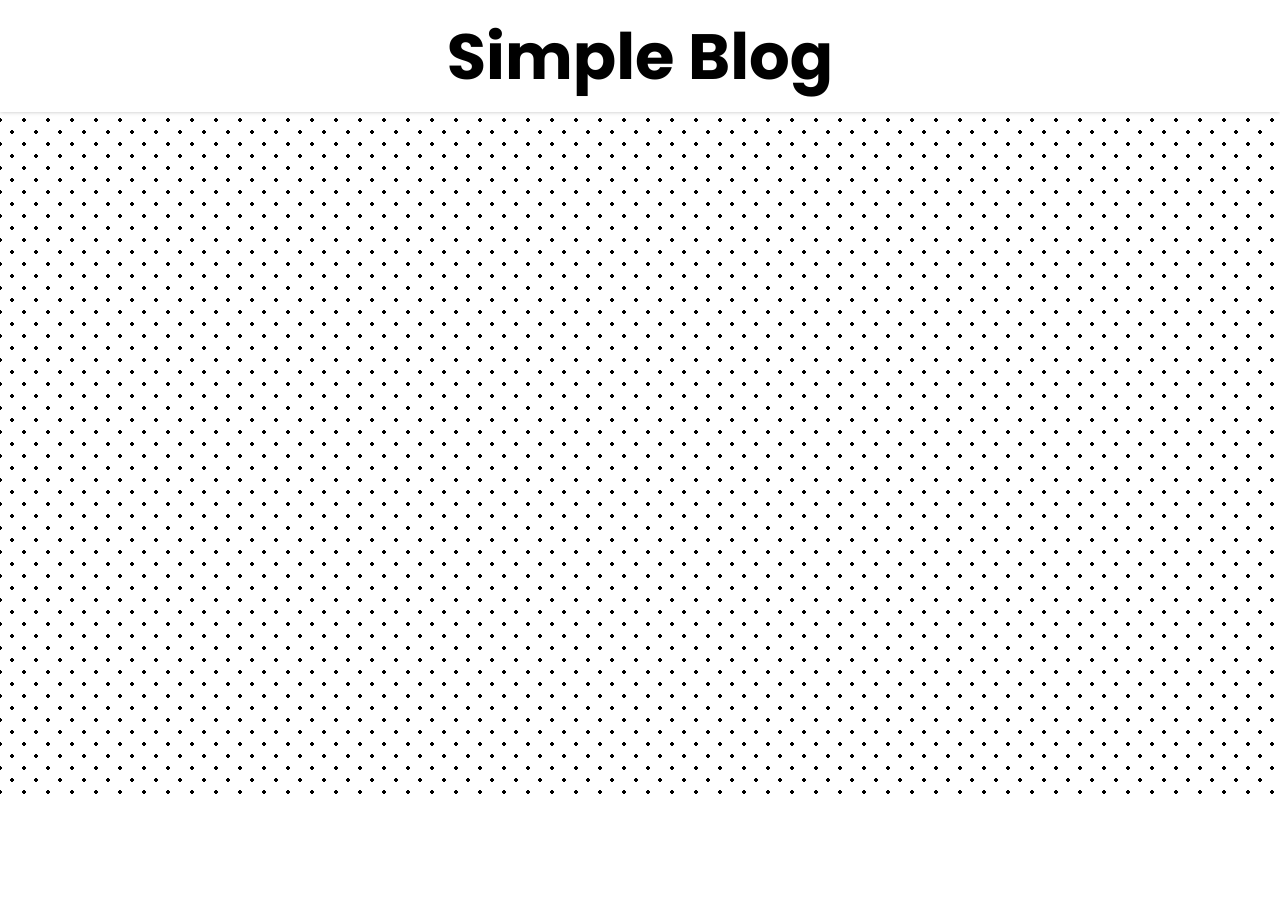
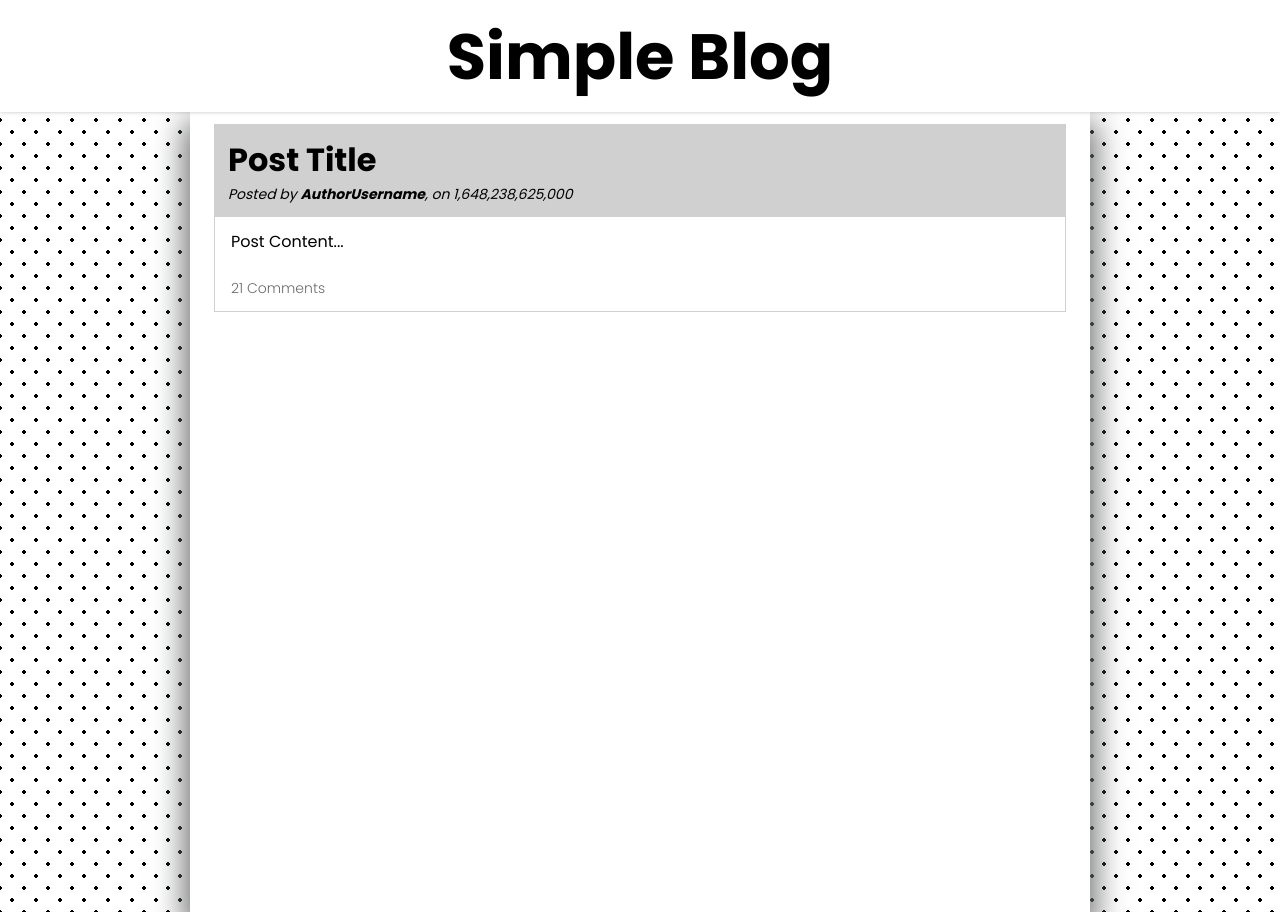
Before and after one commit to devkovmtl/blog-app-client, a React (Create React App) app: page / in a window 1280 px wide. Before the commit the page ends 800 px from the top, so only its background shows below. Built offline with nearby package versions, Linux system fonts and the light colour scheme.

Commit message:
Layout for main Post list

```diff
--- a/src/App.js
+++ b/src/App.js
@@ -1,9 +1,28 @@
 import Header from './components/Header';
+import PostListItem from './components/PostListItem';
+
+const post = {
+  _id: Math.floor(Math.random() * 99999),
+  title: 'Post Title',
+  content: 'Post Content...',
+  createdAt: Date.now().toLocaleString(),
+  author: {
+    username: 'AuthorUsername',
+  },
+};
 
 function App() {
   return (
     <div>
       <Header />
+      {/* Exterior Card */}
+      <main>
+        {/* Column That hold list blog */}
+        <div className='post__list'>
+          {/* Post Blog Card */}
+          <PostListItem post={post} />
+        </div>
+      </main>
     </div>
   );
 }
--- a/src/components/Header.js
+++ b/src/components/Header.js
@@ -1,6 +1,6 @@
 const Header = () => (
   <header>
-    <h1>Simple Blog</h1>
+    <h1 className='title'>Simple Blog</h1>
   </header>
 );
 
--- /dev/null
+++ b/src/components/PostListItem.js
@@ -0,0 +1,20 @@
+const PostListItem = ({ post: { title, content, author, createdAt } }) => {
+  return (
+    <div className='post__list__item'>
+      <div className='post__item__header'>
+        <h1 className='post__item__title'>{title}</h1>
+        <p className='post__item__subtitle'>
+          Posted by <strong>{author.username}</strong>, on {createdAt}
+        </p>
+      </div>
+      <div className='post__item__body'>
+        <p>{content}</p>
+      </div>
+      <div className='post__item__footer'>
+        <p>21 Comments</p>
+      </div>
+    </div>
+  );
+};
+
+export default PostListItem;
--- a/src/index.css
+++ b/src/index.css
@@ -6,8 +6,13 @@
   box-sizing: border-box;
 }
 
+html,
+body,
+#root {
+  height: 100%;
+}
+
 body {
-  height: 100%;
   font-family: -apple-system, BlinkMacSystemFont, 'Segoe UI', 'Roboto', 'Oxygen',
     'Ubuntu', 'Cantarell', 'Fira Sans', 'Droid Sans', 'Helvetica Neue',
     sans-serif;
@@ -37,16 +42,77 @@ header {
   align-items: center;
 }
 
+main {
+  background-color: #fff;
+  max-width: 900px;
+  margin: 112px auto 0;
+  min-height: 100vh;
+  padding: 12px 24px;
+  box-shadow: 0 15px 30px 5px #6b6c6c;
+}
+
 header h1 {
   font-size: 64px;
   font-weight: bold;
+}
+
+.post__list__item {
+  margin-bottom: 22px;
+  border-bottom: 1px solid #d0d0d0;
+}
+
+.post__item__header {
+  background-color: #d0d0d0;
+  padding: 12px 14px;
+}
+
+.post__item__title {
+  font-weight: 900;
+}
+
+.post__item__title:hover {
+  cursor: pointer;
+  color: rgba(0, 0, 0, 0.75);
+}
+
+.post__item__subtitle {
+  font-size: 14px;
+  font-style: italic;
+}
+.post__item__footer {
+  color: #6b6c6c;
+  font-size: 14px;
+  font-weight: 300;
+}
+
+.post__item__body,
+.post__item__footer {
+  padding: 12px 16px;
+  border-left: 1px solid #d0d0d0;
+  border-right: 1px solid #d0d0d0;
 }
 
 @media screen and (max-width: 480px) {
   header {
     height: 64px;
   }
+  main {
+    max-width: 100%;
+    margin-top: 64px;
+    padding-left: 0px;
+    padding-right: 0px;
+  }
   header h1 {
     font-size: 32px;
   }
+  .post__item__title {
+    font-size: 32px;
+  }
+
+  .post__item__body,
+  .post__item__footer {
+    padding: 12px 16px 12px;
+    border-left: none;
+    border-right: none;
+  }
 }
```
